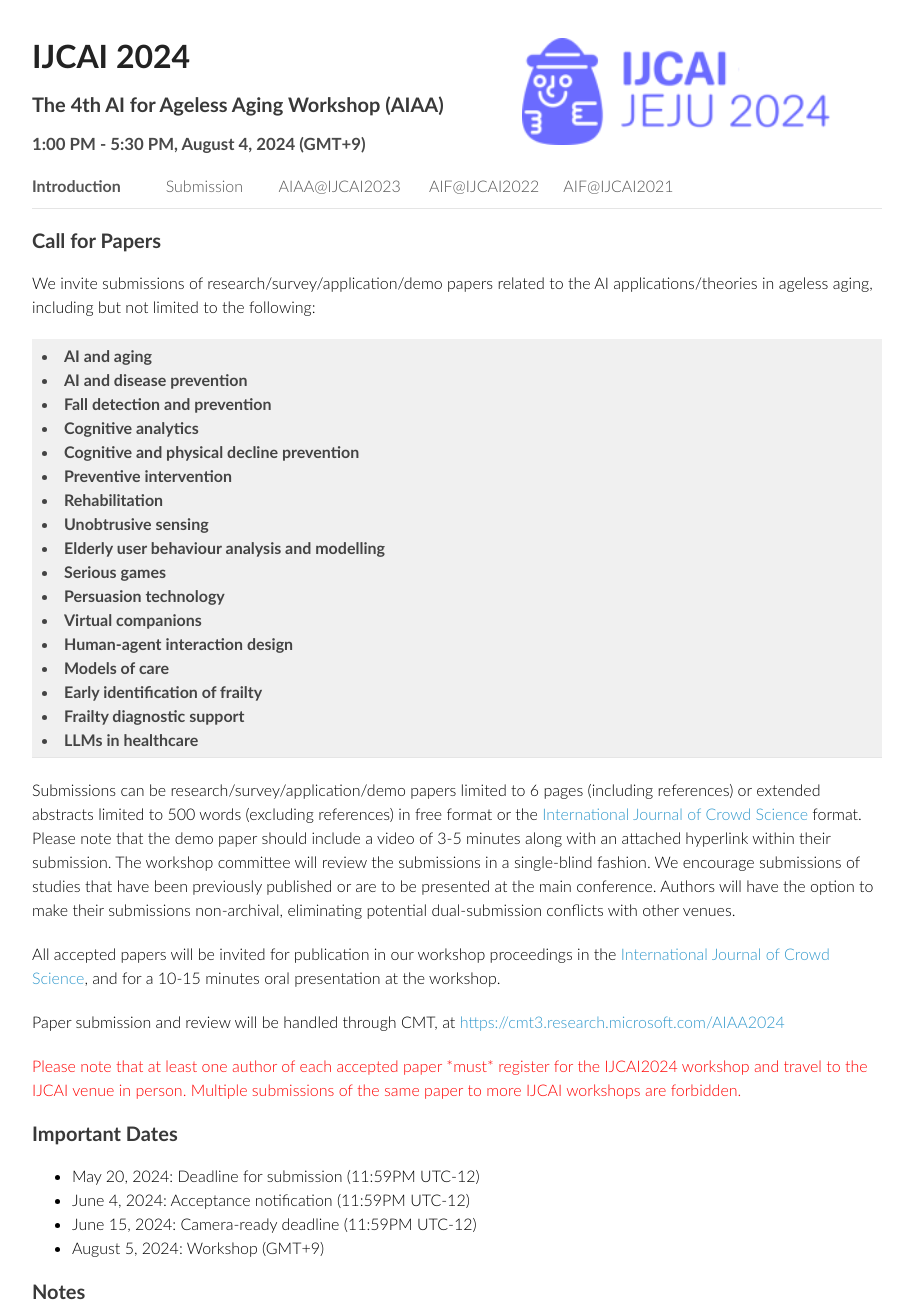
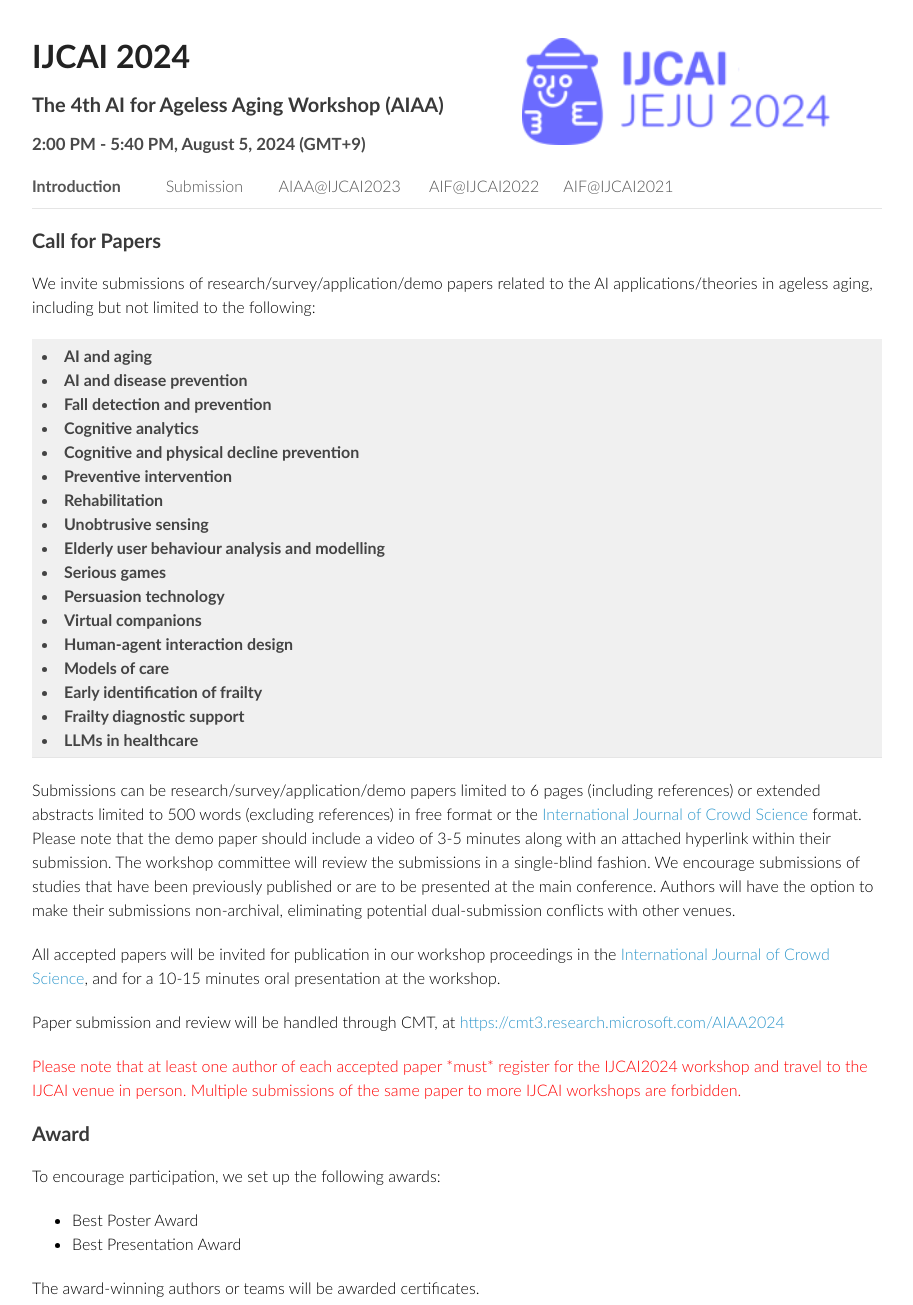
Before and after one commit to zxjwudi/aiaa2024.github.io, a plain HTML site: page submission.html in a window 1280 px wide. Shown: the part 20-1325 px from the top of the page, without its empty margins (183-1096 px from the left). Drawn offline with Linux system fonts and the light colour scheme.

Commit message:
Update submission.html

```diff
--- a/submission.html
+++ b/submission.html
@@ -36,7 +36,7 @@
 
       <h1>IJCAI 2024</h1>
       <h2>The 4th AI for Ageless Aging Workshop (AIAA)</h2>
-      <h3>1:00 PM - 5:30 PM, August 4, 2024 (GMT+9)</h3>
+     <h3>2:00 PM - 5:40 PM, August 5, 2024 (GMT+9)</h3>
 <!--      <h3>Sheraton Grand Macao, Sky Tower, Almaty 6106</h3>-->
 
 
@@ -159,13 +159,14 @@
 
 
 
-<!--    <h2>Award</h2>-->
+    <h2>Award</h2>
 
-<!--      <p>To encourage participation, we set up the following awards:</p>-->
-<!--        <ul>-->
-<!--           <li>Best Application Paper Award</li>-->
-<!--        </ul>-->
-<!--      <p>The award-winning authors or teams will be awarded certificates.</p>-->
+      <p>To encourage participation, we set up the following awards:</p>
+        <ul>
+           <li>Best Poster Award</li>
+           <li>Best Presentation Award</li>
+        </ul>
+      <p>The award-winning authors or teams will be awarded certificates.</p>
 
 
 
```
